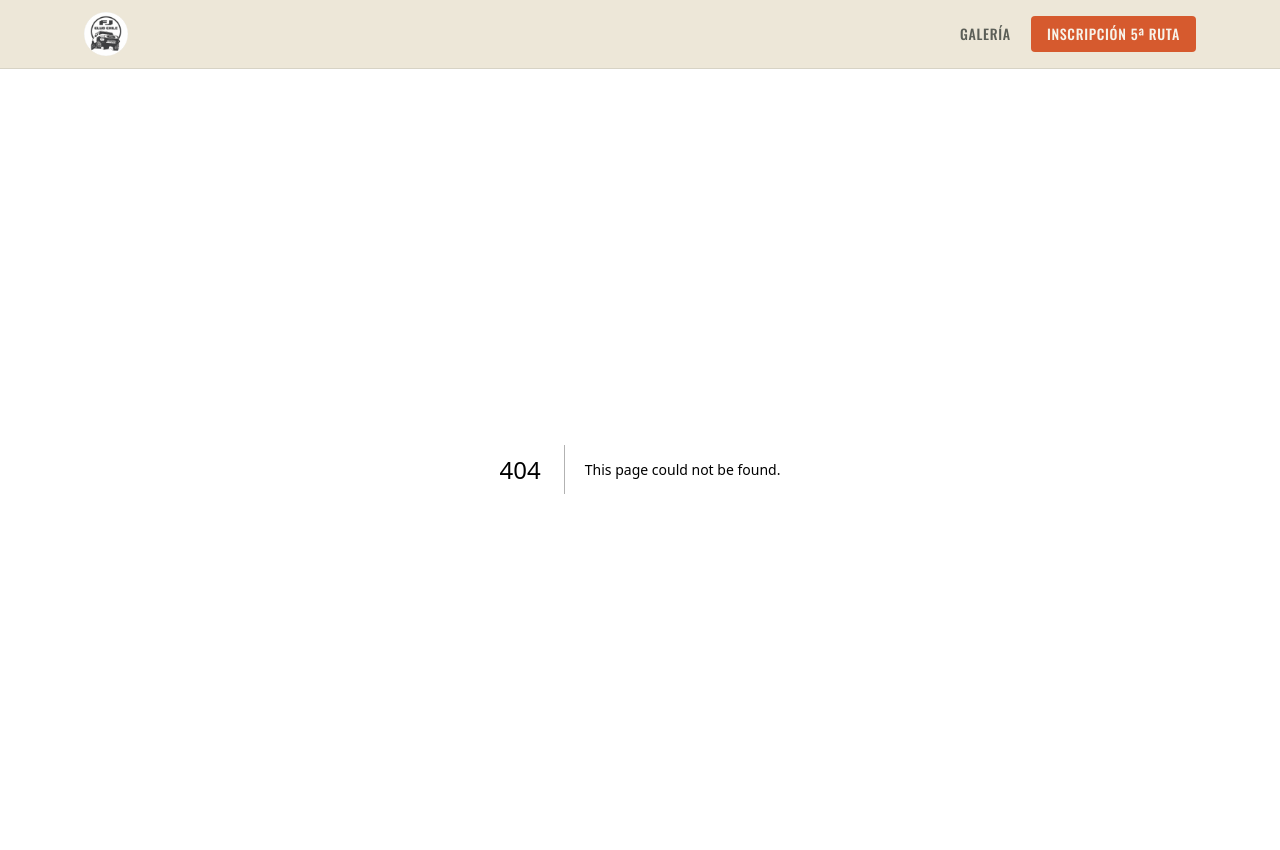
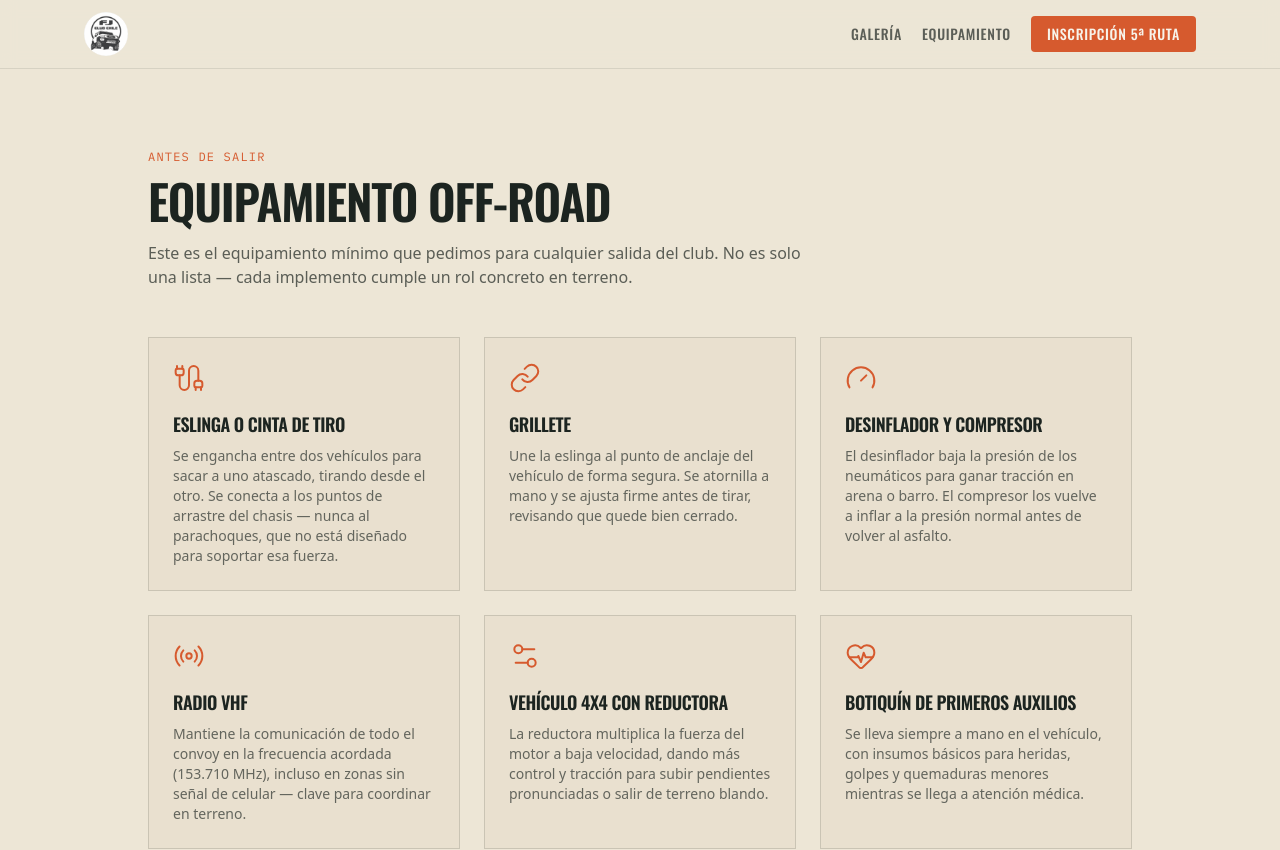
Before and after one commit to bgalvezchile/fjclubchile, a Next.js app: page /equipamiento in a window 1280 px wide. Before the commit this address had no page. Shown: the top 850 px of the page. Built offline with nearby package versions, Linux system fonts and the light colour scheme.

Commit message:
Agregar pagina informativa de equipamiento off-road

```diff
--- /dev/null
+++ b/src/app/equipamiento/page.tsx
@@ -0,0 +1,75 @@
+import { Cable, Link as LinkIcon, Gauge, Radio, Settings2, HeartPulse } from "lucide-react";
+
+const implementos = [
+  {
+    Icon: Cable,
+    nombre: "Eslinga o cinta de tiro",
+    uso: "Se engancha entre dos vehículos para sacar a uno atascado, tirando desde el otro. Se conecta a los puntos de arrastre del chasis — nunca al parachoques, que no está diseñado para soportar esa fuerza.",
+  },
+  {
+    Icon: LinkIcon,
+    nombre: "Grillete",
+    uso: "Une la eslinga al punto de anclaje del vehículo de forma segura. Se atornilla a mano y se ajusta firme antes de tirar, revisando que quede bien cerrado.",
+  },
+  {
+    Icon: Gauge,
+    nombre: "Desinflador y compresor",
+    uso: "El desinflador baja la presión de los neumáticos para ganar tracción en arena o barro. El compresor los vuelve a inflar a la presión normal antes de volver al asfalto.",
+  },
+  {
+    Icon: Radio,
+    nombre: "Radio VHF",
+    uso: "Mantiene la comunicación de todo el convoy en la frecuencia acordada (153.710 MHz), incluso en zonas sin señal de celular — clave para coordinar en terreno.",
+  },
+  {
+    Icon: Settings2,
+    nombre: "Vehículo 4x4 con reductora",
+    uso: "La reductora multiplica la fuerza del motor a baja velocidad, dando más control y tracción para subir pendientes pronunciadas o salir de terreno blando.",
+  },
+  {
+    Icon: HeartPulse,
+    nombre: "Botiquín de primeros auxilios",
+    uso: "Se lleva siempre a mano en el vehículo, con insumos básicos para heridas, golpes y quemaduras menores mientras se llega a atención médica.",
+  },
+];
+
+export default function EquipamientoPage() {
+  return (
+    <section className="min-h-[60vh] border-b border-ink/10">
+      <div className="mx-auto max-w-5xl px-5 py-14 md:py-20">
+        <p className="font-mono text-xs uppercase tracking-widest text-rust">
+          Antes de salir
+        </p>
+        <h1 className="mt-3 font-display text-4xl font-semibold uppercase tracking-tight text-ink md:text-5xl">
+          Equipamiento off-road
+        </h1>
+        <p className="mt-4 max-w-2xl text-ink/70">
+          Este es el equipamiento mínimo que pedimos para cualquier salida del
+          club. No es solo una lista — cada implemento cumple un rol concreto
+          en terreno.
+        </p>
+
+        <div className="mt-12 grid grid-cols-1 gap-6 sm:grid-cols-2 md:grid-cols-3">
+          {implementos.map((item) => (
+            <div
+              key={item.nombre}
+              className="border border-ink/15 bg-sand-2/40 p-6"
+            >
+              <item.Icon className="h-8 w-8 text-rust" strokeWidth={1.5} />
+              <h2 className="mt-4 font-display text-lg font-semibold uppercase tracking-tight text-ink">
+                {item.nombre}
+              </h2>
+              <p className="mt-2 text-sm text-ink/65">{item.uso}</p>
+            </div>
+          ))}
+        </div>
+
+        <p className="mt-10 text-sm text-ink/50">
+          ¿Tienes fotos reales de tu equipo usando estos implementos en
+          terreno? Súbelas y las cambiamos por las ilustraciones genéricas de
+          arriba.
+        </p>
+      </div>
+    </section>
+  );
+}
--- a/src/components/NavBar.tsx
+++ b/src/components/NavBar.tsx
@@ -24,6 +24,12 @@ export default function NavBar() {
             Galería
           </Link>
           <Link
+            href="/equipamiento"
+            className="hidden font-display text-sm font-medium uppercase tracking-wider text-ink/70 transition-colors hover:text-rust sm:inline"
+          >
+            Equipamiento
+          </Link>
+          <Link
             href="/ruta5"
             className="rounded-sm bg-rust px-4 py-2 font-display text-sm font-medium uppercase tracking-wider text-bone transition-colors hover:bg-rust-dark"
           >
```
